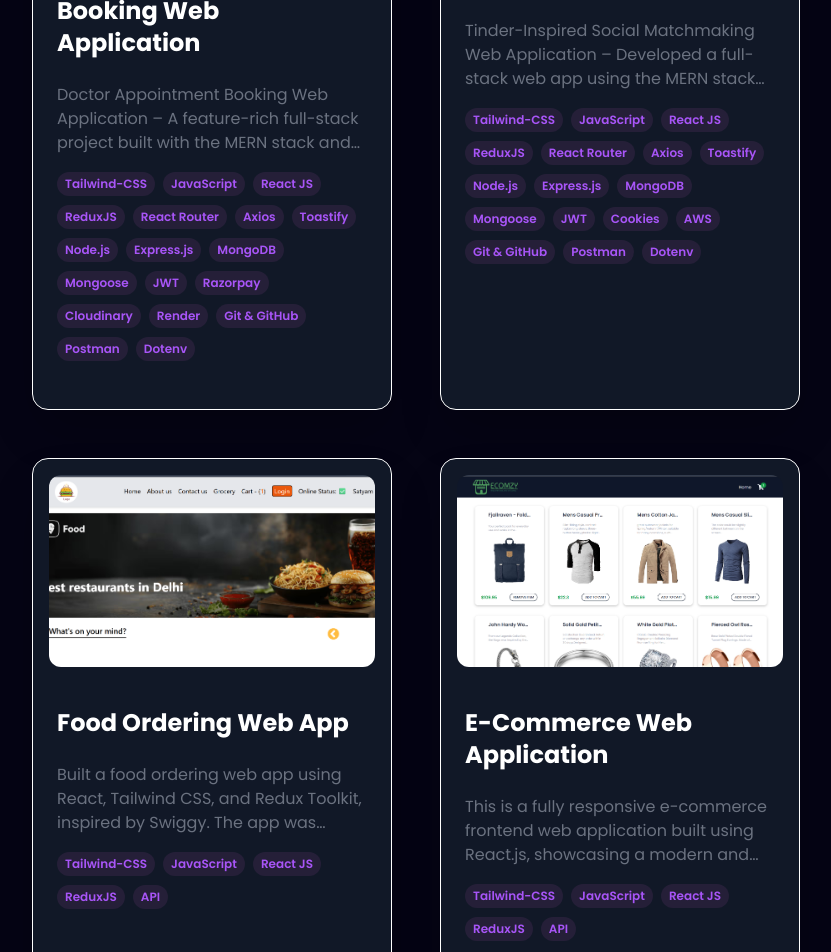
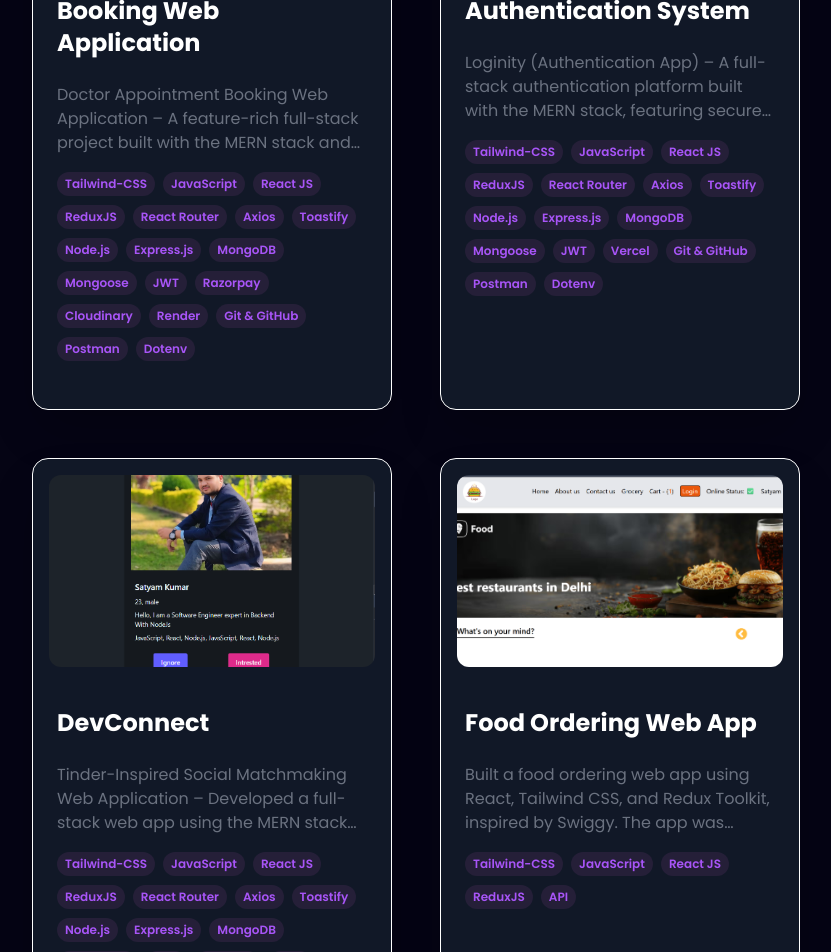
Before and after one commit to Satyambhardwaj59/Portfolio, a React (Vite) app: page / in a window 1280 px wide. Shown: the part 4040-4992 px from the top of the page, without its empty margins (224-1055 px from the left). Built offline with nearby package versions, Linux system fonts and the light colour scheme.

Commit message:
add project Loginity

```diff
--- a/src/constants.js
+++ b/src/constants.js
@@ -43,6 +43,7 @@ import portfolio from './assets/work_logo/portfolio.png';
 import foodApp from './assets/work_logo/foodApp.png';
 import prescripto from './assets/work_logo/prescripto-shot.png';
 import devConnect from './assets/work_logo/devConnect.png';
+import loginity from './assets/work_logo/loginity.png';
 
 // Achivments Section Logo's
 import bestCordinotor from './assets/achivments_logo/best-cordinator.jpeg';
@@ -173,6 +174,16 @@ export const SkillsInfo = [
       tags: ["Tailwind-CSS", "JavaScript", "React JS", "ReduxJS", "React Router", "Axios", "Toastify", "Node.js", "Express.js", "MongoDB", "Mongoose", "JWT", "Razorpay", "Cloudinary", "Render", "Git & GitHub", "Postman", "Dotenv"],
       github: "https://github.com/Satyambhardwaj59/Doctor-Appointment-Booking",
       webapp: "https://doctor-appointment-booking-frontend-ec9x.onrender.com/",
+    },
+    {
+      id: 12,
+      title: "Loginity -- MERN Stack Authentication System",
+      description:
+        "Loginity (Authentication App) – A full-stack authentication platform built with the MERN stack, featuring secure login and signup using JWT stored in HttpOnly cookies, middleware-protected routes, and robust account recovery through email verification with OTP and password reset via Nodemailer. The app includes a responsive and modern TailwindCSS UI, achieving a 95+ Lighthouse accessibility score, and was deployed successfully as a reusable boilerplate for future MERN applications.",
+      image: loginity,
+      tags: ["Tailwind-CSS", "JavaScript", "React JS", "ReduxJS", "React Router", "Axios", "Toastify", "Node.js", "Express.js", "MongoDB", "Mongoose", "JWT", "Vercel", "Git & GitHub", "Postman", "Dotenv"],
+      github: "https://github.com/Satyambhardwaj59/Loginity",
+      webapp: "https://loginity-auth-7y5t.vercel.app/",
     },
     {
       id: 11,
```
Also changed, not shown: src/assets/work_logo/loginity.png (added).
